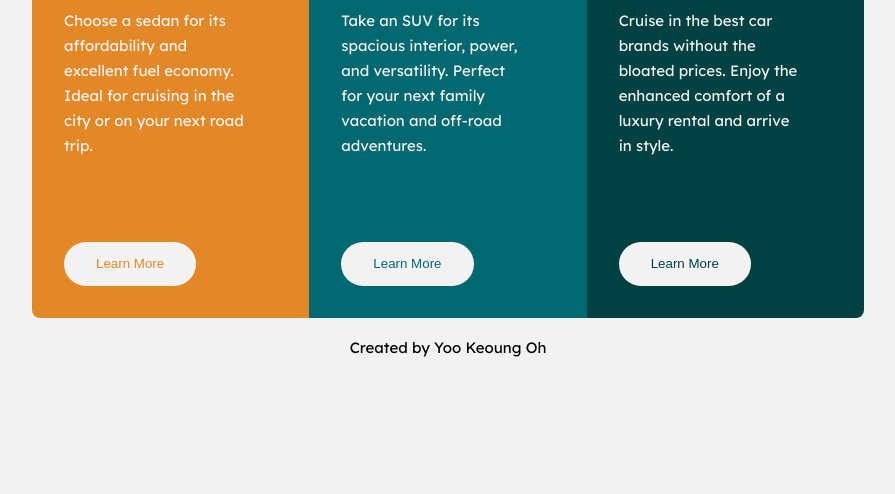
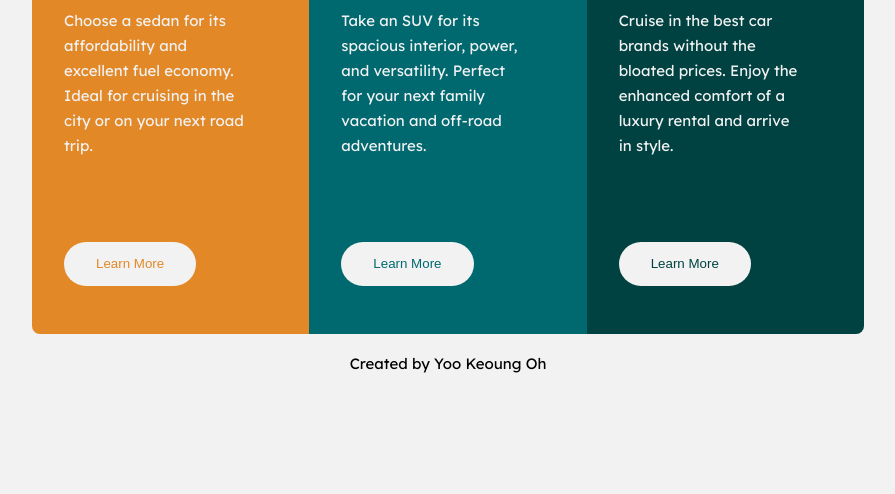
Before and after one commit to dhdbrud318/3-column-preview-card-component-main, a plain HTML site: page index.html in a window 1280 px wide. Shown: the part 306-800 px from the top of the page, without its empty margins (192-1087 px from the left). Drawn offline with Linux system fonts and the light colour scheme.

Commit message:
Change padding

```diff
--- a/styles.css
+++ b/styles.css
@@ -68,7 +68,7 @@ button:hover {
 
 .container {
   flex: 1;
-  padding: 2rem;
+  padding: 3rem 2rem;
   display: flex;
   flex-direction: column;
   justify-content: space-between;
```
